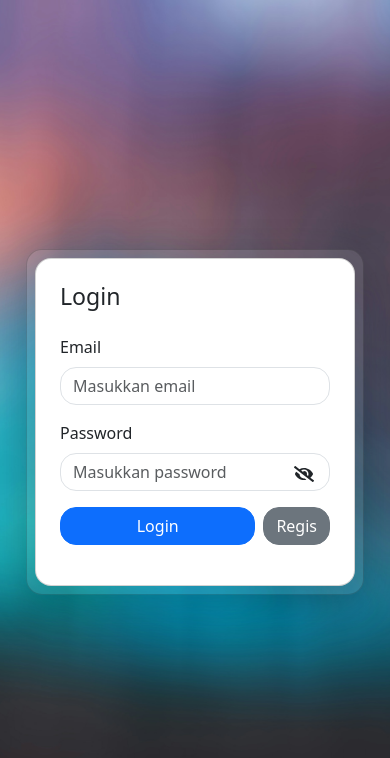
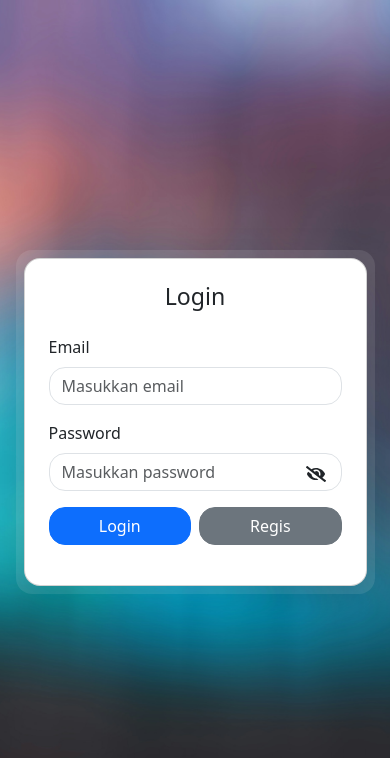
Before and after one commit to Sainhasan/Sistem_coba, a React (Vite) app: page /login in a window 390 px wide. Shown: the top 758 px of the page. Built offline with nearby package versions, Linux system fonts and the light colour scheme.

Commit message:
0.7 feat: enhance responsiveness of login and registration pages with updated styles and layout adjustments

```diff
--- a/src/index.css
+++ b/src/index.css
@@ -3,3 +3,17 @@
     background-size: cover;
     background-position: center;
 }
+@media (max-width: 374px) {
+  .small-card {
+    width: 80% !important;
+  }
+  .btn-group-responsive {
+    flex-direction: column !important;
+  }
+  .btn-group-responsive .btn {
+    width: 100% !important;
+  }
+  .sf input,select{
+    font-size: 0.9rem !important;
+  }
+}
--- a/src/pages/Login.jsx
+++ b/src/pages/Login.jsx
@@ -28,12 +28,9 @@ export default function Login() {
 
   return (
     <div className="d-flex justify-content-center align-items-center vh-100 bg-login">
-      <div className="card shadow-lg bg-white bg-opacity-10 p-2 rounded-4">
-        <div
-          className="card p-4 shadow-lg position-relative rounded-4"
-          style={{ width: "20rem" }}
-        >
-          <h3 className="text-left">Login</h3>
+      <div className="bg-white bg-opacity-10 p-2 rounded-4 small-card">
+        <div className="card p-4 shadow-lg position-relative rounded-4">
+          <h3 className="text-center">Login</h3>
           <form className="my-3" onSubmit={handleLogin}>
             <div>
               <label className="form-label">Email</label>
@@ -69,13 +66,14 @@ export default function Login() {
                 </span>
               </div>
             </div>
-            <div className="d-flex align-items-center justify-content-center gap-2 mt-3">
+            <div className="d-flex align-items-center justify-content-center gap-2 mt-3 btn-group-responsive">
               <button
                 type="submit"
-                className="btn w-75 btn-primary rounded-4"
+                className="btn w-50 btn-primary rounded-4"
                 disabled={loading}
               >
-                <div className=" d-flex justify-content-center"
+                <div
+                  className="d-flex justify-content-center"
                   style={{ height: "100%" }}
                 >
                   {loading ? <Loader /> : "Login"}
@@ -84,7 +82,7 @@ export default function Login() {
 
               <Link
                 to="/regis"
-                className="btn btn-secondary rounded-4 w-25"
+                className="btn btn-secondary rounded-4 w-50 small-btn"
               >
                 Regis
               </Link>
--- a/src/pages/Regis.jsx
+++ b/src/pages/Regis.jsx
@@ -19,14 +19,13 @@ export default function Regis() {
 
   return (
     <div className="d-flex flex-column align-items-center justify-content-center vh-100 bg-light bg-login">
-      <div className="card bg-white bg-opacity-10 p-2 rounded-4 mb-3">
+      <div className="bg-white bg-opacity-10 p-2 rounded-4 small-card">
         <div
           className="card p-4 shadow-lg position-relative rounded-4"
-        style={{ width: "20rem" }}
         >
           <h3 className="text-center mb-3">Registrasi</h3>
 
-        <form onSubmit={handleSubmit}>
+          <form onSubmit={handleSubmit} className="sf">
             <div className="mb-3">
               <label className="form-label">Nama</label>
               <input
@@ -71,7 +70,7 @@ export default function Regis() {
               className="btn btn-primary w-100 rounded-4"
               disabled={loading}
             >
-            {loading ? <Loader/> : "Daftar"}
+              {loading ? <Loader /> : "Daftar"}
             </button>
           </form>
           <p className="text-center mt-2">
```
Lines whose indentation alone changed are shown as unchanged.
